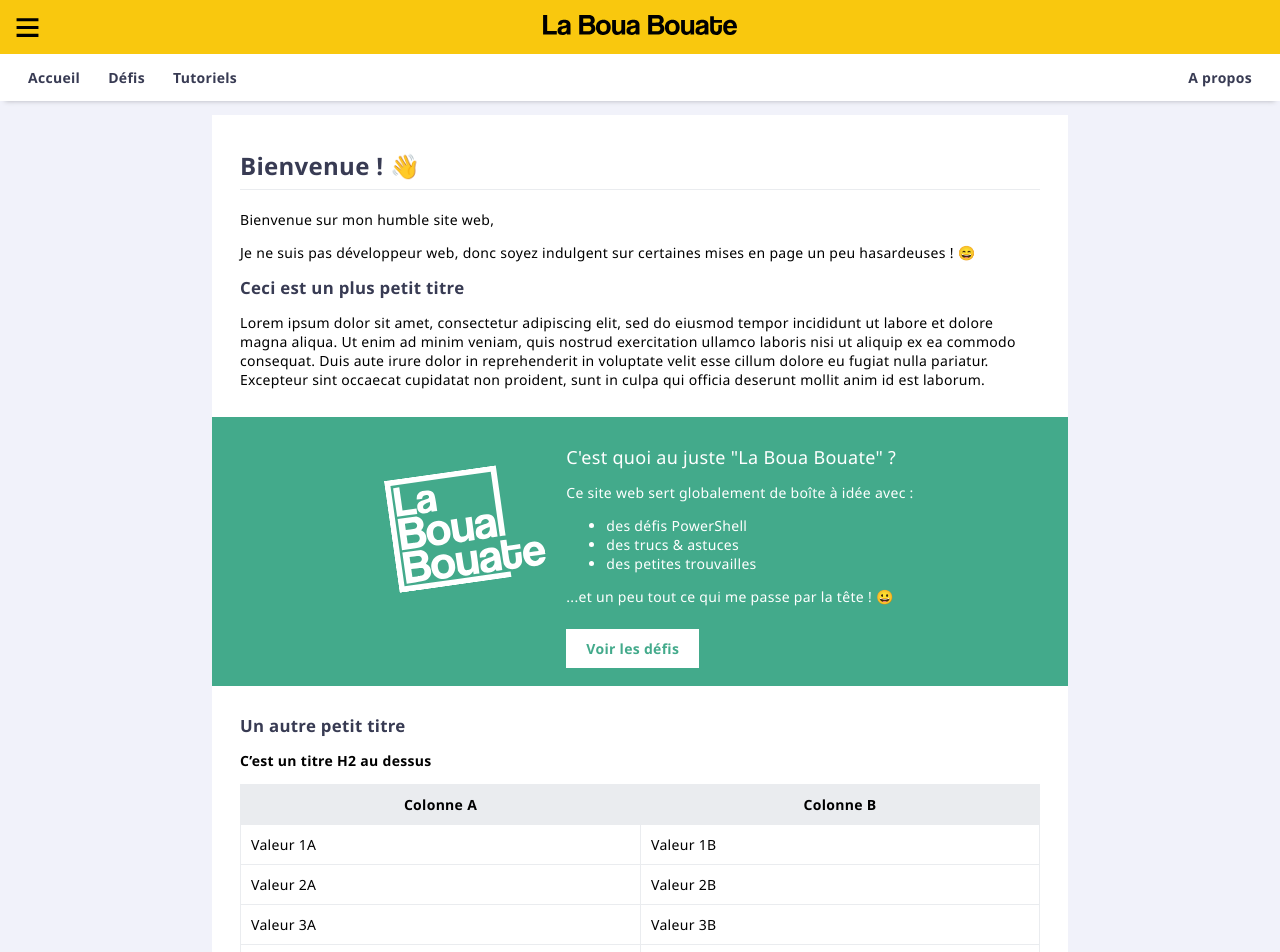
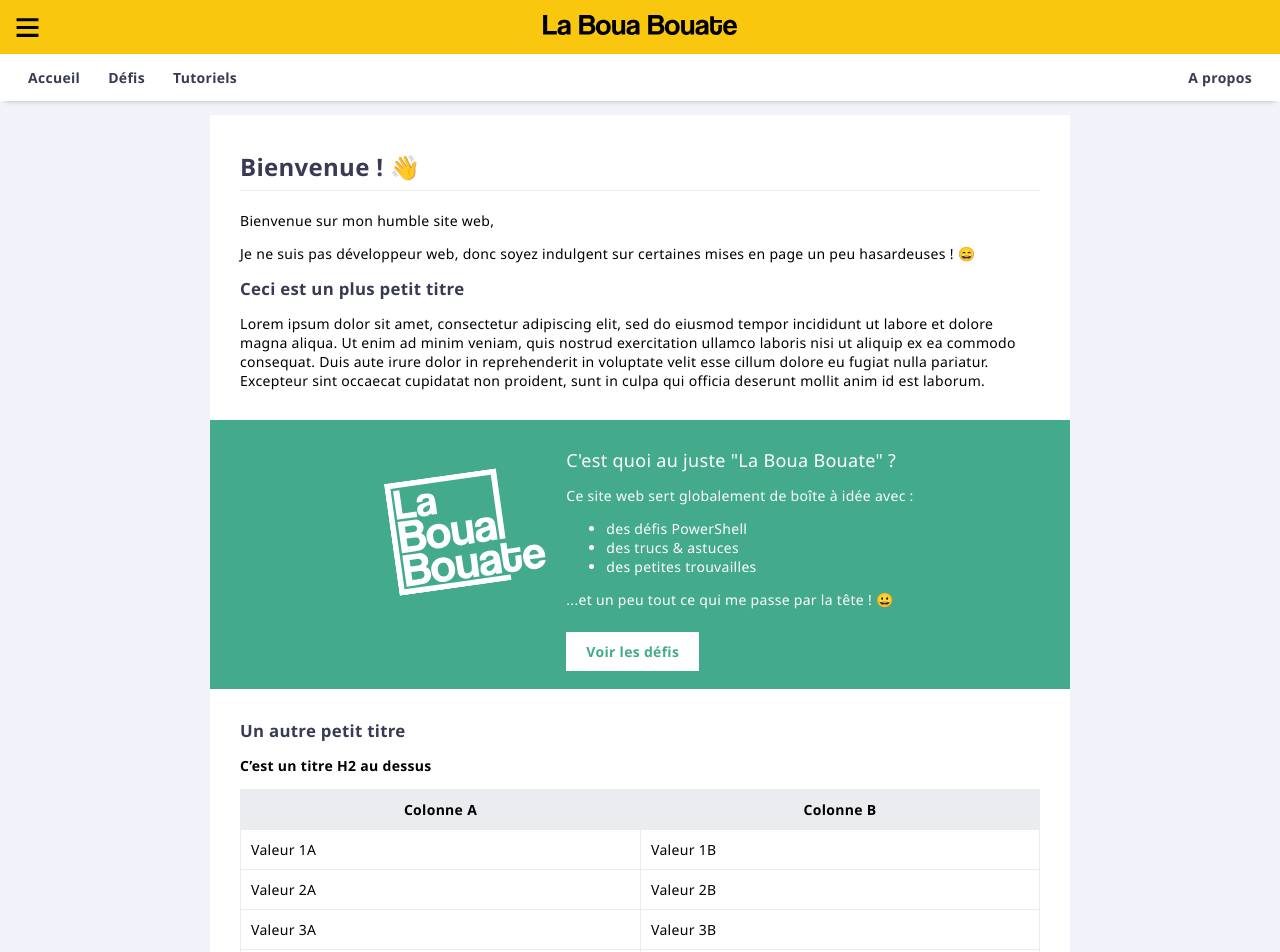
Before and after one commit to leobouard/leobouard.github.io, a Jekyll site: the page built from index.md, in a window 1280 px wide. Shown: the top 952 px of the page. Built offline with Jekyll 4.4.1, drawn with Linux system fonts in a browser that asks for light colours; our own code applies the rules of GitHub Pages for plain Markdown files.

Commit message:
Converting EM to PX for margin & padding

```diff
--- a/assets/css/posts.scss
+++ b/assets/css/posts.scss
@@ -56,9 +56,9 @@
 }
 
 .postBanner {
-    margin-left: -1em;
-    margin-right: -1em;
-    margin-top: -1em;
+    margin-left: -30px;
+    margin-right: -30px;
+    margin-top: -30px;
     position: relative;
     left: 0;
     right: 0;
--- a/assets/css/style.scss
+++ b/assets/css/style.scss
@@ -96,10 +96,10 @@
 section {
     min-height: 84%;
     background-color: #fff;
-    padding-top: 1em;
-    padding-bottom: 1em;
-    padding-left: 2em;
-    padding-right: 2em;
+    padding-top: 15px;
+    padding-bottom: 15px;
+    padding-left: 30px;
+    padding-right: 30px;
     margin: auto;
     max-width: 800px;
     overflow: hidden;
@@ -107,10 +107,10 @@
     /* --- HERO DIV --- */
 
     .hero {
-        margin-top: 2em;
-        margin-bottom: 2em;
-        margin-left: -2em;
-        margin-right: -2em;
+        margin-top: 30px;
+        margin-bottom: 30px;
+        margin-left: -30px;
+        margin-right: -30px;
         position: relative;
         left: 0;
         right: 0;
@@ -286,8 +286,8 @@
 
     section {
         font-size: 15px;
-        padding-left: 1em;
-        padding-right: 1em;
+        padding-left: 15px;
+        padding-right: 15px;
     }
 
     header, section, footer {
```
